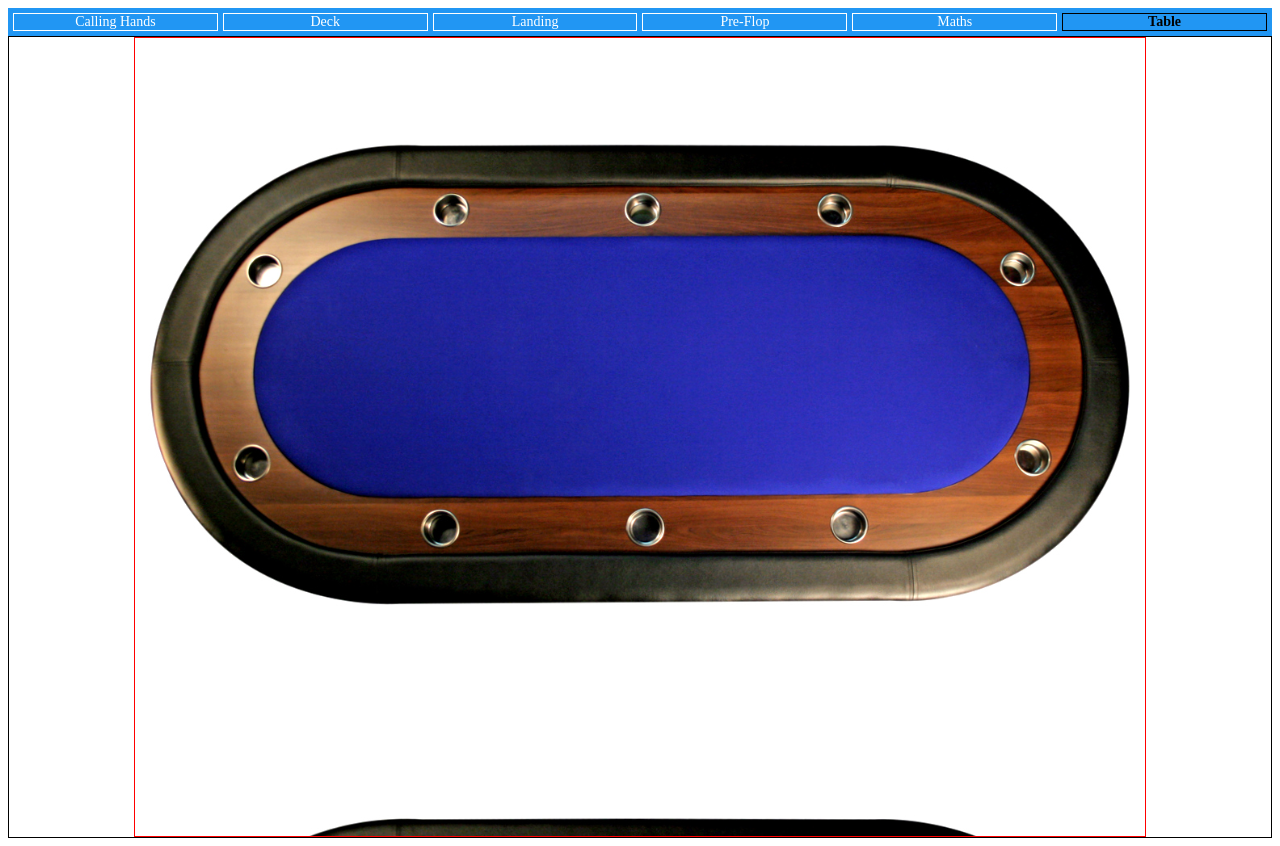
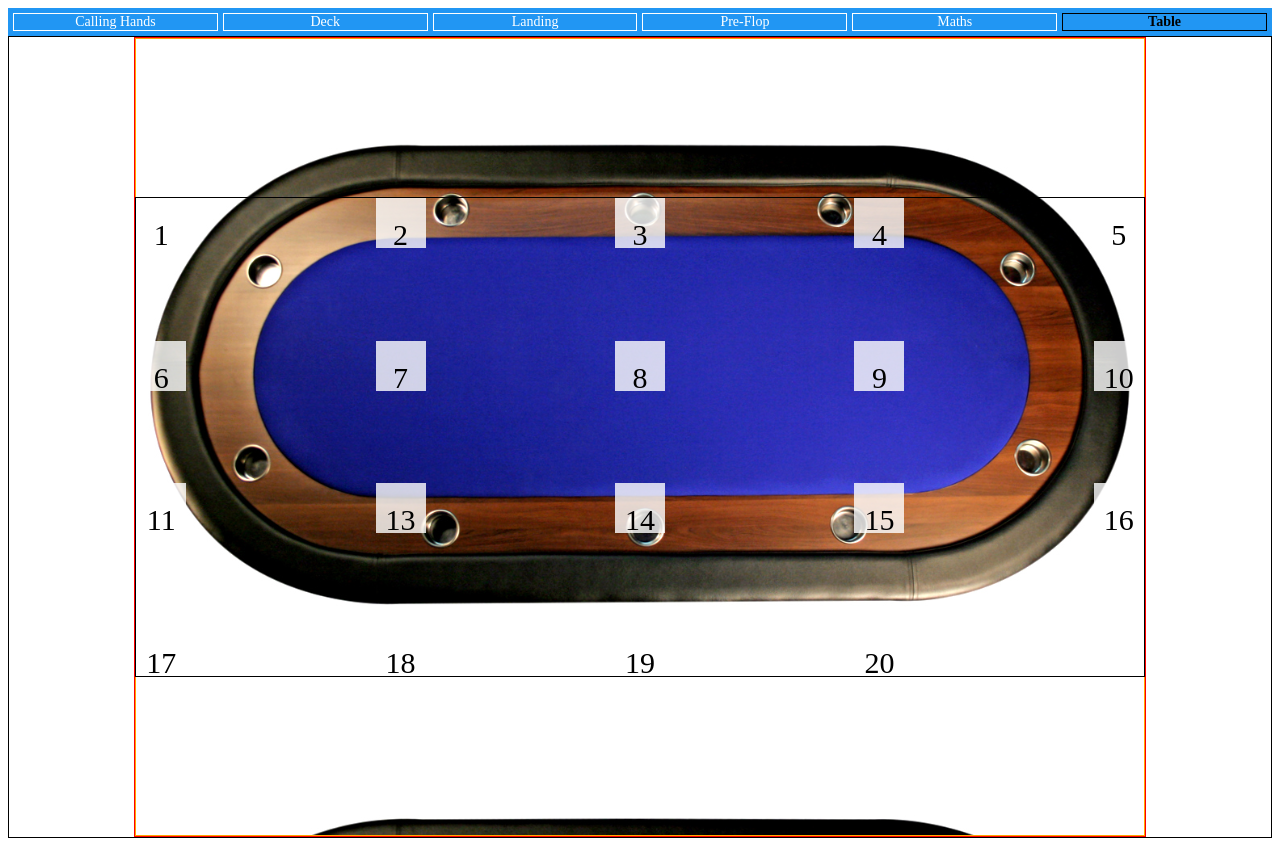
Before and after one commit to SamKnowles/practice, a React (Create React App) app: page /Table in a window 1280 px wide. Built offline with nearby package versions, Linux system fonts and the light colour scheme.

Commit message:
added seating to the table component

```diff
--- a/src/Components/Table.js
+++ b/src/Components/Table.js
@@ -3,7 +3,31 @@ import React from 'react'
 function Table() {
     return (
         <div className='poker-table-wrapper'>
-            <div className='poker-table'></div>
+            <div className='poker-table'>
+                <div className='seating-wrapper'>
+                    <div className='seating'>
+                        <div>1</div>
+                        <div>2</div>
+                        <div>3</div>
+                        <div>4</div>
+                        <div>5</div>
+                        <div>6</div>
+                        <div>7</div>
+                        <div>8</div>
+                        <div>9</div>
+                        <div>10</div>
+                        <div>11</div>
+                        <div>13</div>
+                        <div>14</div>
+                        <div>15</div>
+                        <div>16</div>
+                        <div>17</div>
+                        <div>18</div>
+                        <div>19</div>
+                        <div>20</div>
+                    </div>
+                </div>
+            </div>
         </div>
     )
 }
--- a/src/Styles/Table.css
+++ b/src/Styles/Table.css
@@ -10,4 +10,35 @@
   background-size: 100%;
   width: 80%;
   border: 1px solid red;
+  display: flex;
+  justify-content: center;
 }
+
+.seating-wrapper {
+  border: 1px solid orange;
+  display: flex;
+  width: 100%;
+  flex-direction: column;
+  align-items: center;
+  justify-content: center;
+}
+
+.seating {
+  width: 100%;
+  height: 60%;
+  border: 1px solid black;
+  display: grid;
+  justify-content: space-between;
+  align-content: space-between;
+  grid-template-columns: 50px 50px 50px 50px 50px;
+  /*Make the grid smaller than the container*/
+  grid-template-rows: 50px 50px 50px 50px;
+  grid-gap: 10px;
+}
+
+.seating>div {
+  background-color: rgba(255, 255, 255, 0.8);
+  text-align: center;
+  padding: 20px 0;
+  font-size: 30px;
+}
```
